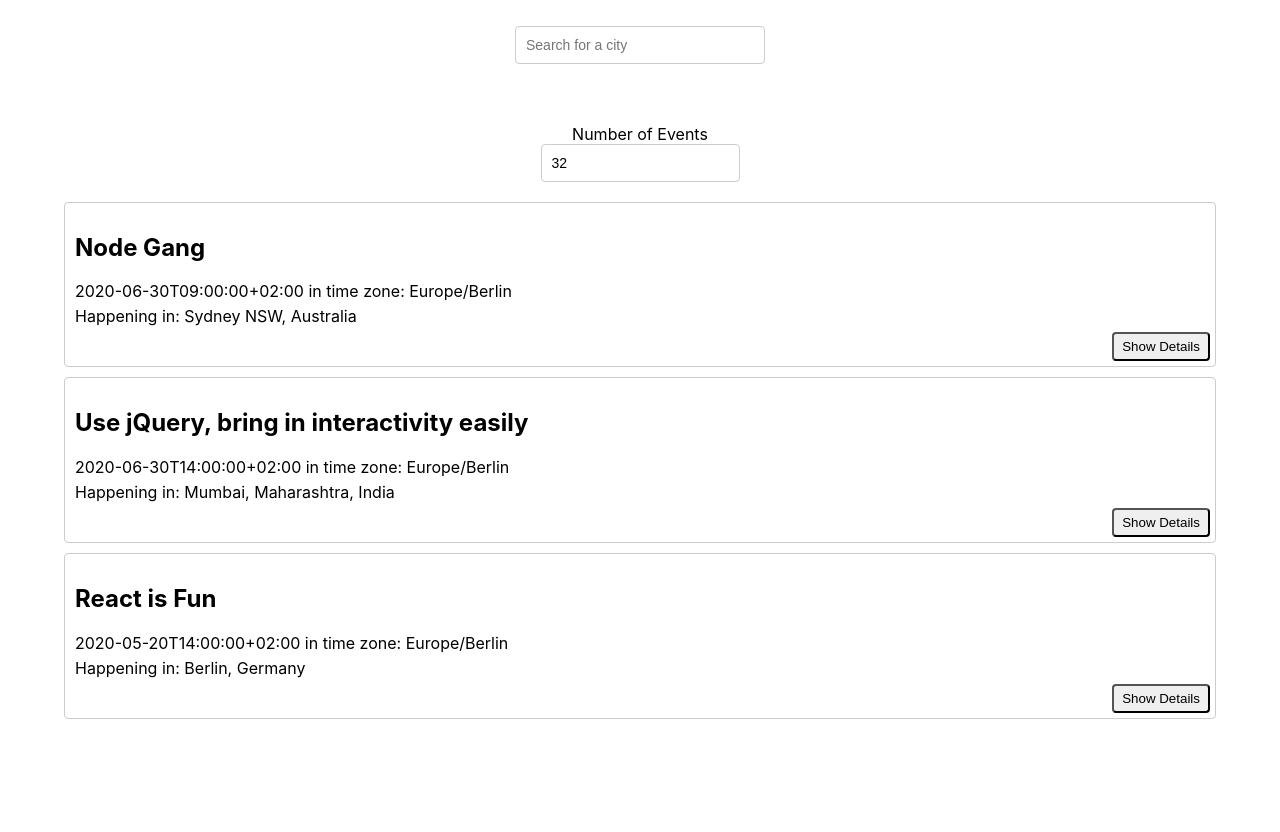
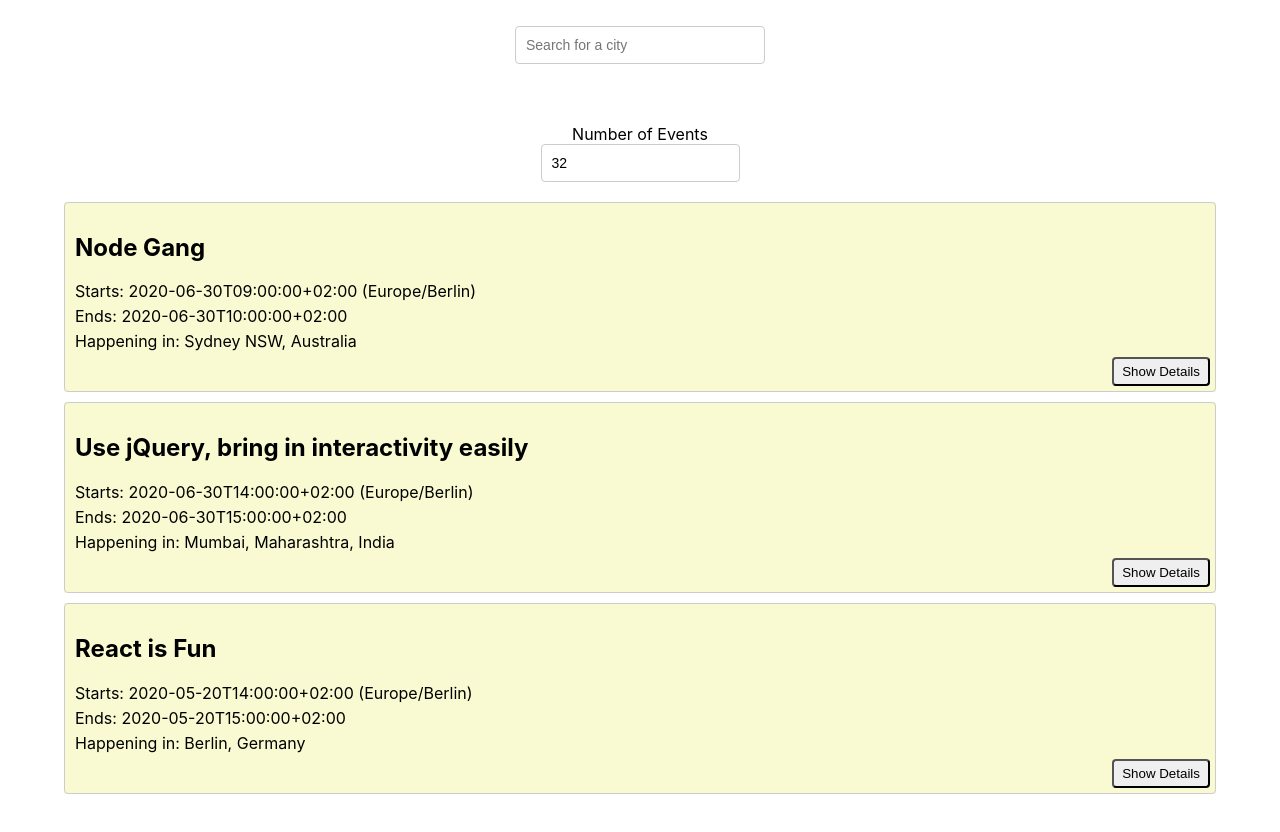
Before and after one commit to kdaysal/meet, a React (Create React App) app: page / in a window 1280 px wide. Shown: the top 832 px of the page. Before the commit the page ends 800 px from the top, so only its background shows below. Built offline with nearby package versions, Linux system fonts and the light colour scheme.

Commit message:
Added conditional logic to display more event details (description, organizer) when state = !collapsed

```diff
--- a/src/Event.js
+++ b/src/Event.js
@@ -19,9 +19,11 @@ class Event extends Component {
     const { collapsed } = this.state;
 
     return (
+      <div className="event-wrapper">
         <div className="event">
           <h2 className="summary">{event.summary}</h2>
-        <p className="start-date-time">{event.start.dateTime} in time zone: {event.start.timeZone}</p>
+          <p className="start-date-time">Starts: {event.start.dateTime} ({event.start.timeZone}) </p>
+          <p className="end-date-time">Ends: {event.end.dateTime}</p>
           <p className="location">Happening in: {event.location}</p>
 
           {/* Add a button with an additional className that is conditionally generated based on the state of 'collapsed' */}
@@ -33,7 +35,17 @@ class Event extends Component {
             {collapsed ? "Show Details" : "Hide Details"}
           </button>
 
-      </div> //end "event" <div>
+          {!collapsed && (
+            <div className="show-more-details">
+              <h4>Event details:</h4>
+              <p className="event-organizer">Organized by: {event.organizer.email}</p>
+              <br></br>
+              <p className="event-description">{event.description}</p>
+            </div>
+          )}
+
+        </div>
+      </div>
     )
   }
 }
```
Lines whose indentation alone changed are shown as unchanged.
